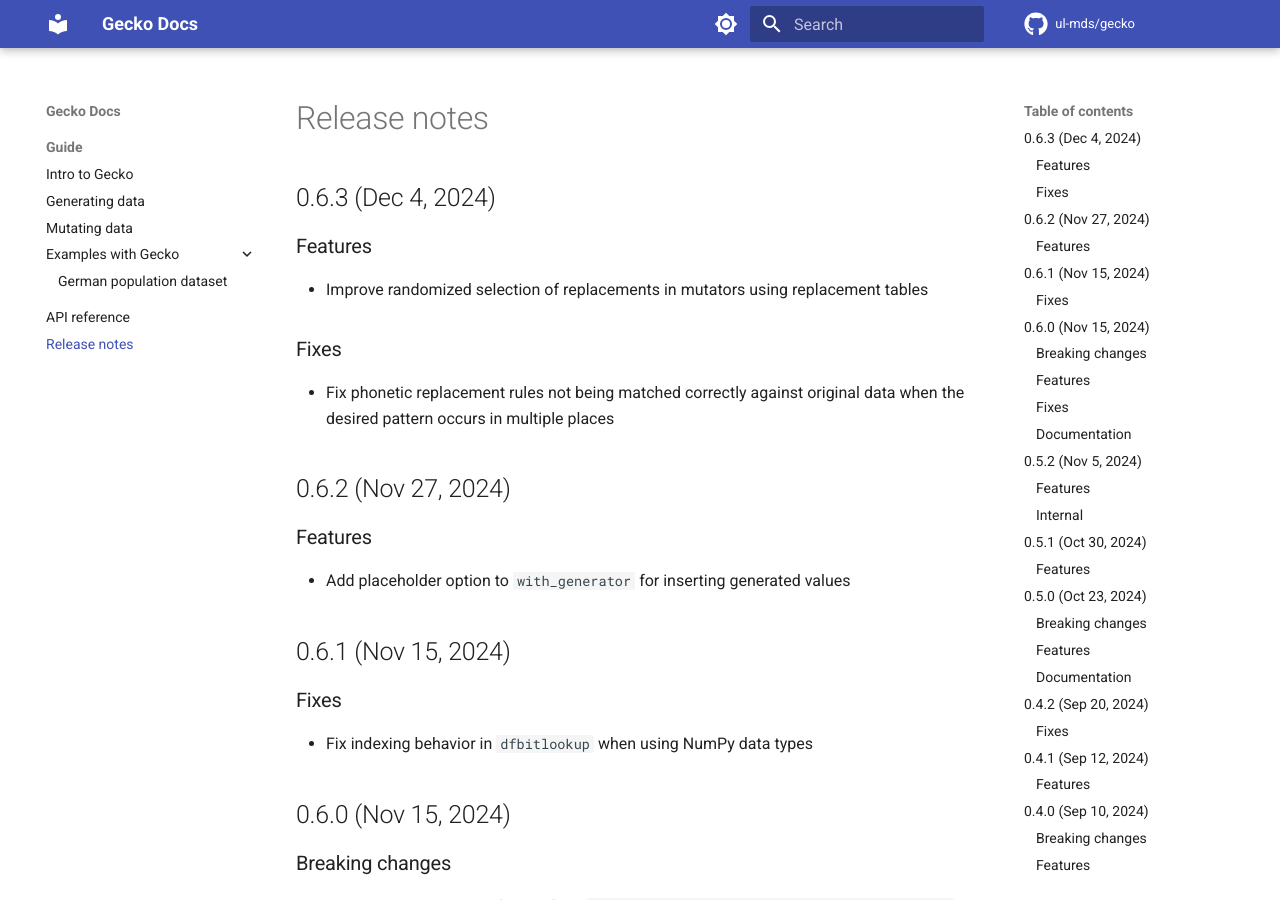
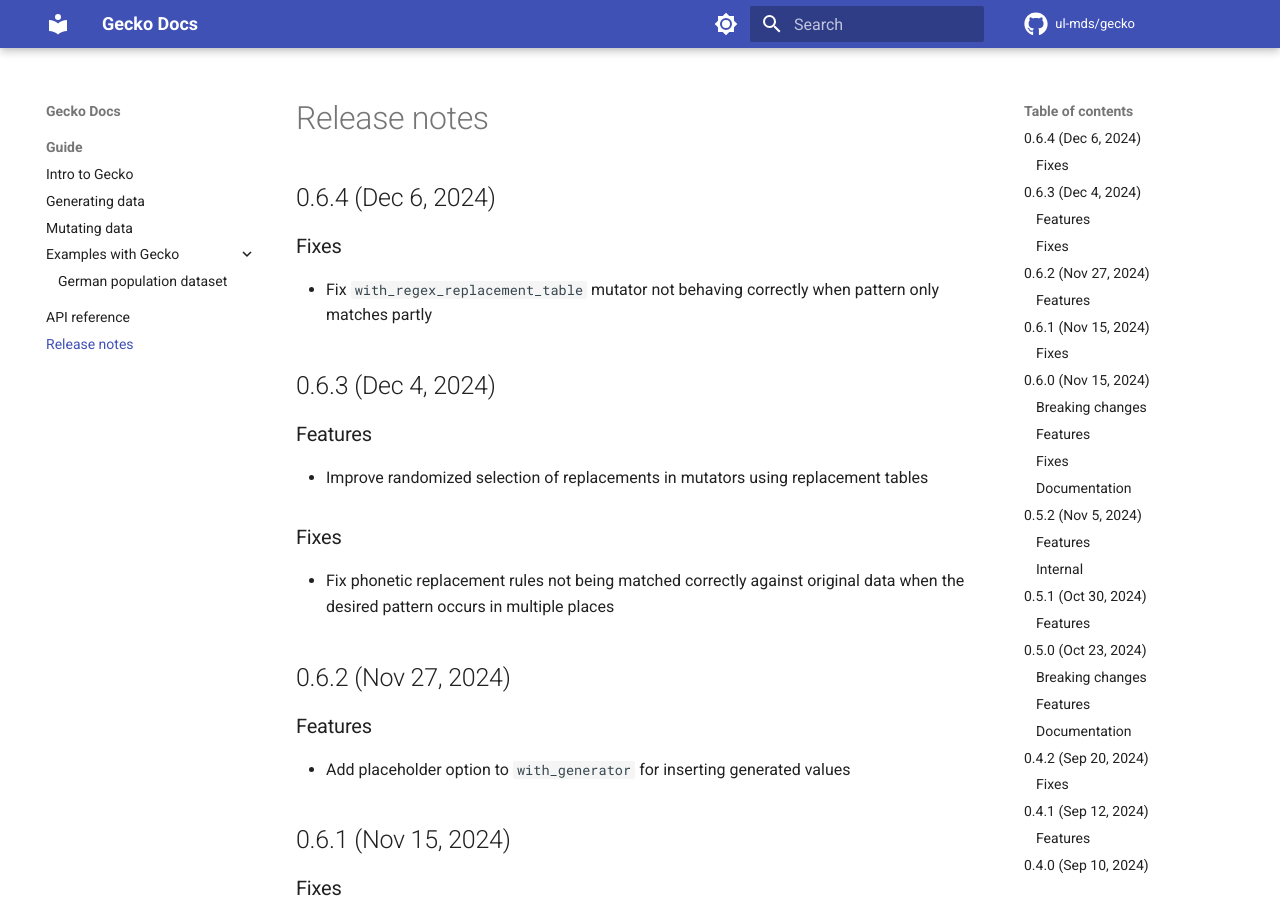
Before and after one commit to ul-mds/gecko, an MkDocs documentation site: the page built from docs/release-notes.md, in a window 1280 px wide and 900 px high. Built offline with MkDocs 1.6.1 and Material for MkDocs 9.7.7, drawn with Linux system fonts in a browser that asks for light colours; comment, search, counter and statistics services are not loaded.

Commit message:
Add 0.6.4 release notes

```diff
--- a/docs/release-notes.md
+++ b/docs/release-notes.md
@@ -1,4 +1,10 @@
 # Release notes
+
+## 0.6.4 (Dec 6, 2024)
+
+### Fixes
+
+- Fix `with_regex_replacement_table` mutator not behaving correctly when pattern only matches partly
 
 ## 0.6.3 (Dec 4, 2024)
 
```
